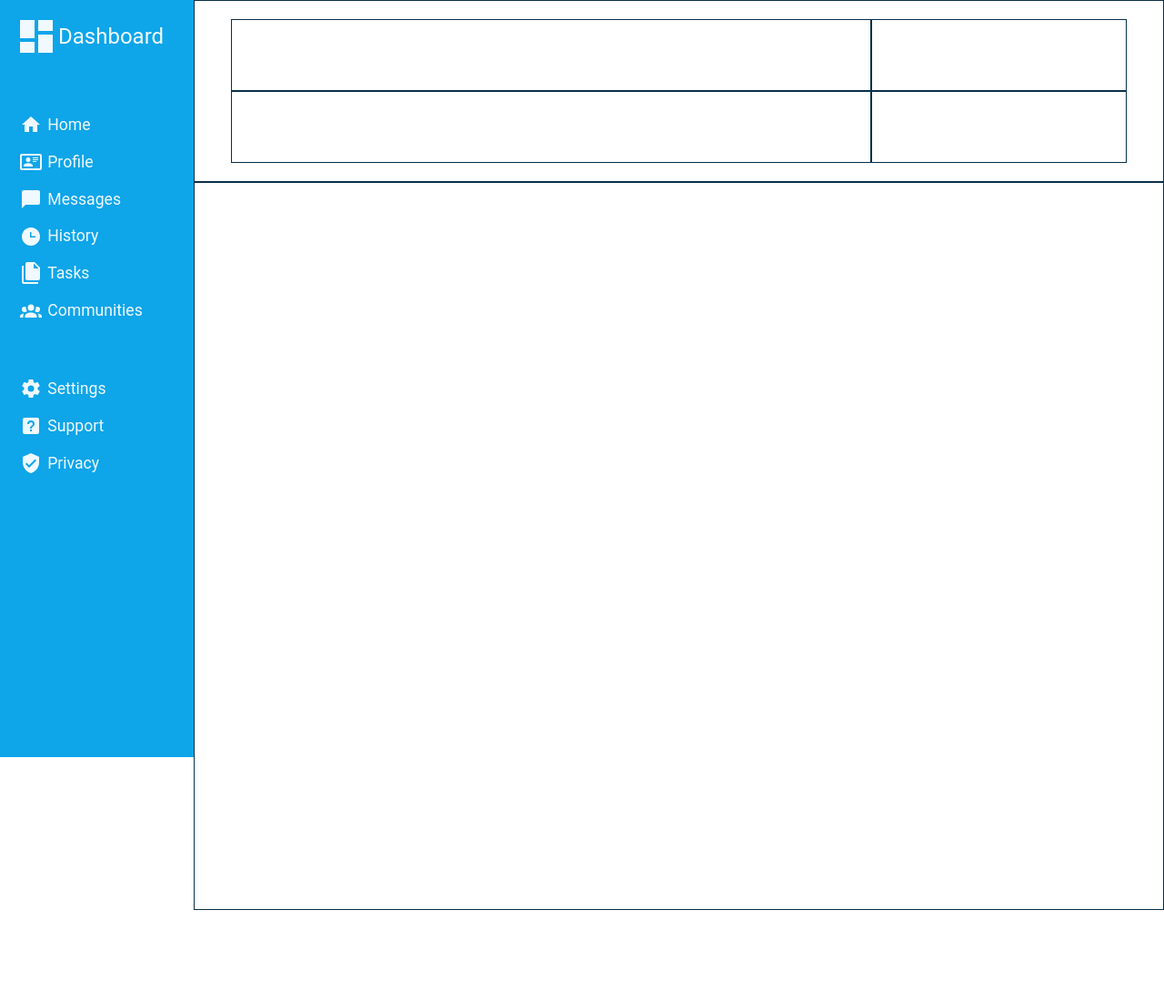
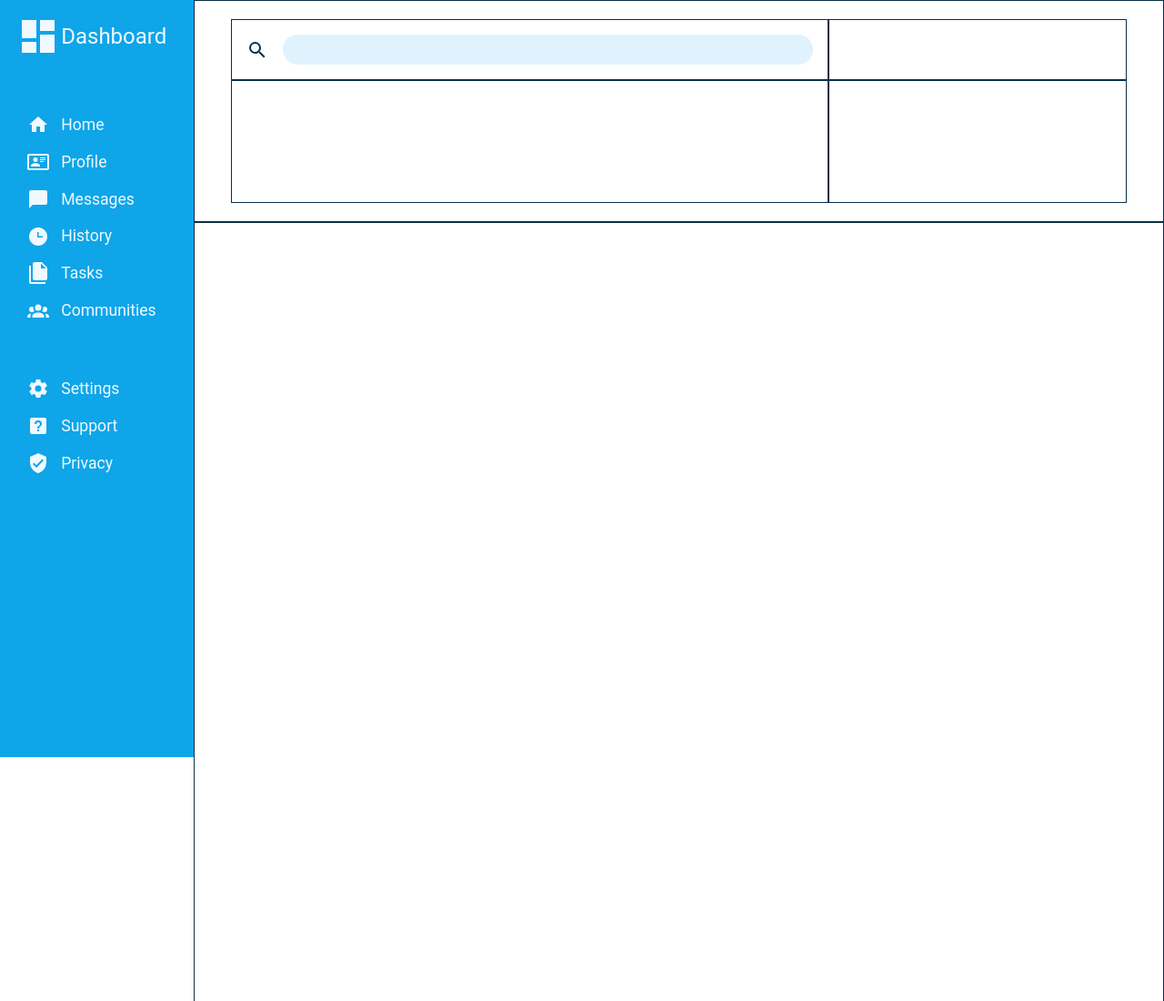
Before and after one commit to possxx/odin-admin-dashboard, a plain HTML site: page index.html in a window 1280 px wide. Shown: the top 1100 px of the page at 91% size. Before the commit the page ends 1000 px from the top, so only its background shows below. Drawn offline with Linux system fonts and the light colour scheme; a web font is replaced by a local one.

Commit message:
Add searchbar in header

```diff
--- a/index.html
+++ b/index.html
@@ -38,7 +38,10 @@
                 </div>
             </div>
             <div class="header">
-                <div class="search"></div>
+                <div class="search">
+                    <svg xmlns="http://www.w3.org/2000/svg" viewBox="0 0 24 24"><path d="M9.5,3A6.5,6.5 0 0,1 16,9.5C16,11.11 15.41,12.59 14.44,13.73L14.71,14H15.5L20.5,19L19,20.5L14,15.5V14.71L13.73,14.44C12.59,15.41 11.11,16 9.5,16A6.5,6.5 0 0,1 3,9.5A6.5,6.5 0 0,1 9.5,3M9.5,5C7,5 5,7 5,9.5C5,12 7,14 9.5,14C12,14 14,12 14,9.5C14,7 12,5 9.5,5Z" /></svg>
+                    <input type="text" name="search">
+                </div>
                 <div class="user"></div>
                 <div class="user-info"></div>
                 <div class="buttons"></div>
--- a/styles.css
+++ b/styles.css
@@ -93,7 +93,7 @@ p, h1, h2, h3, h4, h5, h6 {
 .sidebar-navigation,
 .sidebar-help {
     display: grid;
-    grid-template-columns: 1fr 4fr;
+    grid-template-columns: 3.2em 4fr;
     align-items: center;
     row-gap: 0.9em;
 }
@@ -119,11 +119,38 @@ p, h1, h2, h3, h4, h5, h6 {
     border: 1px solid var(--sky-950);
     padding: 20px 40px;
     display: grid;
-    grid-template-columns: 5fr 2fr;
+    grid-template-columns: 2fr 1fr;
+    grid-template-rows: 1fr 2fr;
 }
 
 .search {
     border: 1px solid var(--sky-950);
+    padding: 1em;
+    display: grid;
+    grid-template-columns: 1.5em 9fr;
+    align-items: center;
+    gap: 1em;
+}
+
+.search svg {
+    min-width: 1.5em;
+    max-width: 1.5em;
+    fill: var(--sky-950);
+}
+
+.search input[name="search"] {
+    appearance: none;
+    background-color: var(--sky-100);
+    height: 1.5em;
+    border: none;
+    border-radius: 32px;
+    font-family: "roboto";
+    color: var(--sky-950);
+    padding: 0.5em 1em;
+}
+
+.search input[name="search"]:focus {
+    outline: none;
 }
 
 .user {
```
